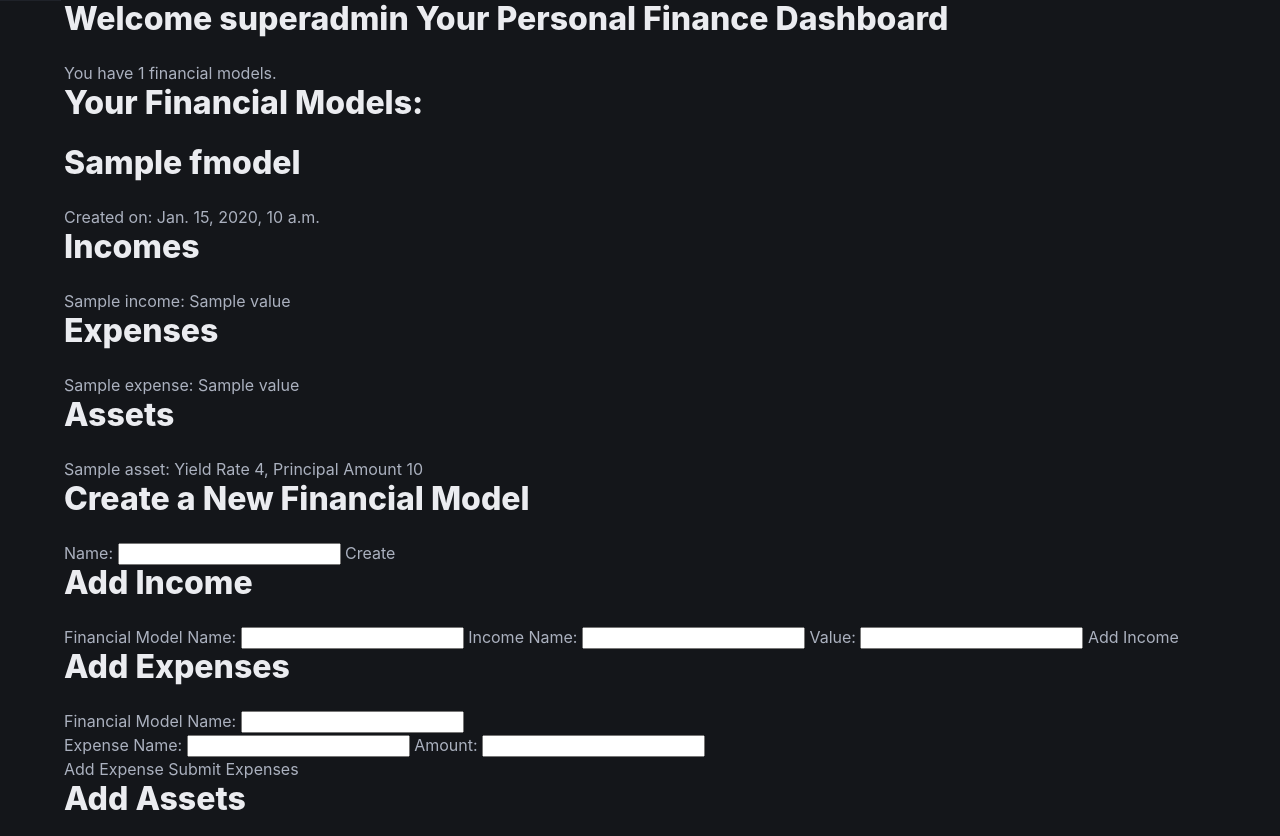
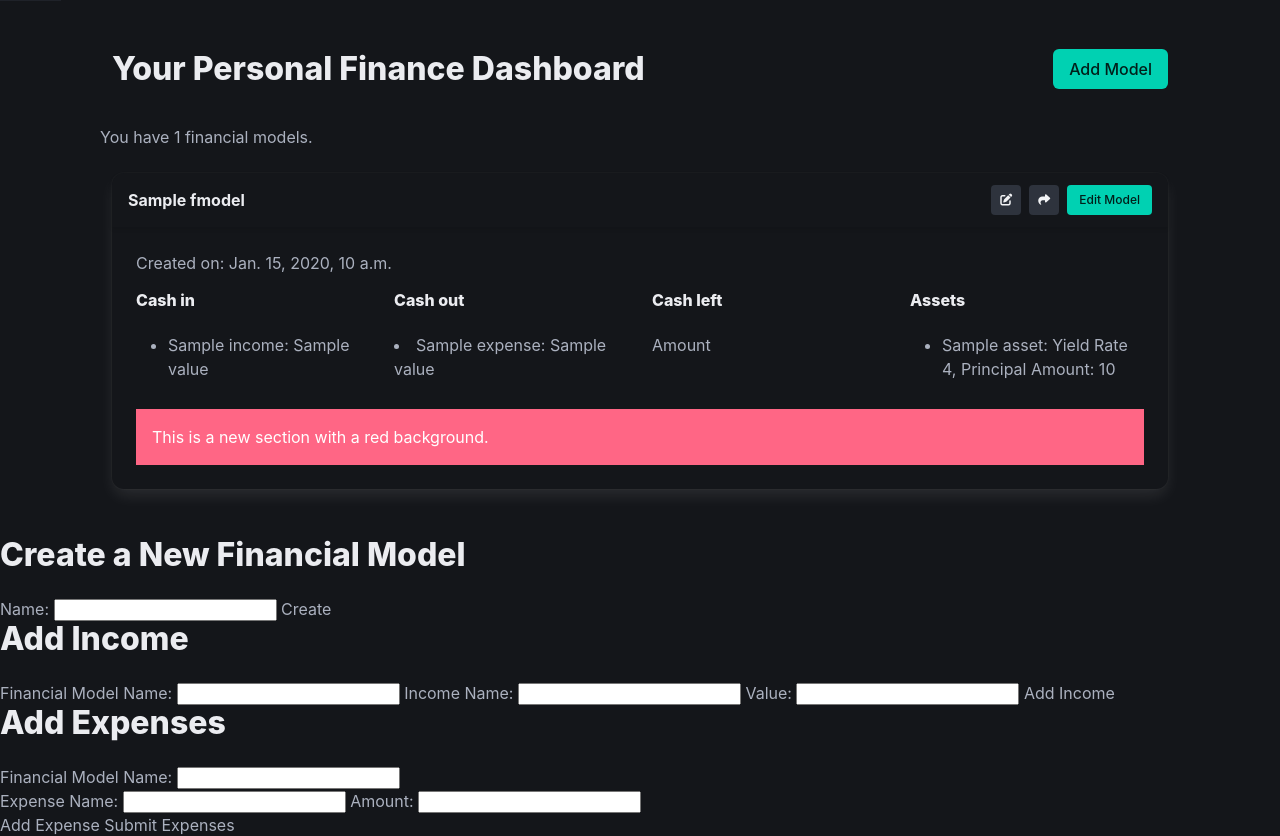
Before and after one commit to absurdity9/wealthbuildr, a Django app: template personalfinance/templates/personalfinance/index.html in a window 1280 px wide. Shown: the part 55-891 px from the top of the page. Run offline with Django 4.2, Linux system fonts and the light colour scheme; a user stored in the database is signed in; tables that the repository leaves empty hold one stand-in row (values such as "Sample post"); the template is opened without the code that fills it: most values are stand-ins (such as "Sample title", 1, 10 or a date in 2020).

Commit message:
+ style in cards, +row for data and chart placehol

```diff
--- a/personalfinance/templates/personalfinance/index.html
+++ b/personalfinance/templates/personalfinance/index.html
@@ -4,41 +4,94 @@
 
 {% block content %}
 <div class="container" data-theme="dark">
+    <section class="section">
+    <div class="columns is-vcentered">
+        <div class="column">
+            <h1 class="title is-3">Your Personal Finance Dashboard</h1>
+        </div>
+        <div class="column is-narrow">
+            <button class="button is-primary">Add Model</button>
+        </div>
+        </div>
+    <div class="columns my-5">
+        <p>You have {{ fmodel_count }} financial models.</p>
+    </div>
 
-    <h2 class="title">Welcome {{ user.username }} Your Personal Finance Dashboard</h2>
-    <p>You have {{ fmodel_count }} financial models.</p>
+    <div class="columns is-multiline">
+        {% for fmodel_data in fmodels_with_income_expense_and_assets %}
+            <div class="column is-full">
+                <div class="card">
+                    <header class="card-header">
+                        <p class="card-header-title">
+                            {{ fmodel_data.fmodel.fmodel_name }}
+                        </p>
+                        <div class="card-header-icon">
+                            <button class="button is-small is-dark mr-2" aria-label="edit">
+                                <span class="icon is-small">
+                                    <i class="fas fa-edit"></i>
+                                </span>
+                            </button>
+                            <button class="button is-small is-dark mr-2" aria-label="share">
+                                <span class="icon is-small">
+                                    <i class="fas fa-share"></i>
+                                </span>
+                            </button>
+                            <button class="button is-small is-primary">
+                                Edit Model
+                            </button>
+                        </div>
+                    </header>
+                    <div class="card-content">
+                    <div class="content">
+                        <!-- Row 1: Created on text -->
+                        <div class="mb-4">
+                            <p>Created on: {{ fmodel_data.created }}</p>
+                        </div>
 
-    <h2 class="title">Your Financial Models:</h2>
-    <ul>
-        {% for fmodel_data in fmodels_with_income_expense_and_assets %}
-            <li>
-                <h3 class="title">{{ fmodel_data.fmodel.fmodel_name }}</h3>
-                <p>Created on: {{ fmodel_data.created }}</p> <!-- Display created date -->
-
-                <h4 class="title">Incomes</h4>
+                        <!-- Row 2: Horizontally aligned list -->
+                        <div class="columns is-mobile mb-4">
+                            <div class="column">
+                                <h6 class="title is-6">Cash in</h6>
                                 <ul>
                                     {% for income in fmodel_data.incomes %}
                                         <li>{{ income.income_name }}: {{ income.value }}</li>
                                     {% endfor %}
                                 </ul>
-
-                <h4 class="title">Expenses</h4>
-                <ul>
+                            </div>
+                            <div class="column">
+                                <h6 class="title is-6">Cash out</h6>
                                 {% for expense in fmodel_data.expenses %}
                                 <li>{{ expense.expense_name }}: {{ expense.value }}</li>
                             {% endfor %}
-                </ul>
-
-                <h4 class="title">Assets</h4>
+                            </div>
+                            <div class="column">
+                                <h6 class="title is-6">Cash left</h6>
+                                <p>Amount</p>
+                            </div>
+                            <div class="column">
+                                <h6 class="title is-6">Assets</h6>
                                 <ul>
                                     {% for asset in fmodel_data.assets %}
-                        <li>{{ asset.asset_name }}: Yield Rate {{ asset.yield_rate }}, Principal Amount {{ asset.principal_amount }}</li>
+                                        <li>{{ asset.asset_name }}: Yield Rate {{ asset.yield_rate }}, Principal Amount: {{ asset.principal_amount }}</li>
                                     {% endfor %}
                                 </ul>
-            </li>
+                            </div>
+                        </div>
+
+                        <!-- Row 3: New div with red background -->
+                        <div class="has-background-danger p-4">
+                            <p class="has-text-white">This is a new section with a red background.</p>
+                        </div>
+
+                    </div>
+                </div>
+                </div>
+                </div>
+            </div>
         {% endfor %}
-    </ul>
+    </div>
 
+    <section>
     <div>
         <h2 class="title">Create a New Financial Model</h2>
         <form id="createFModelForm">
```
Also changed, not shown: db.sqlite3. Lines whose indentation alone changed are shown as unchanged.
